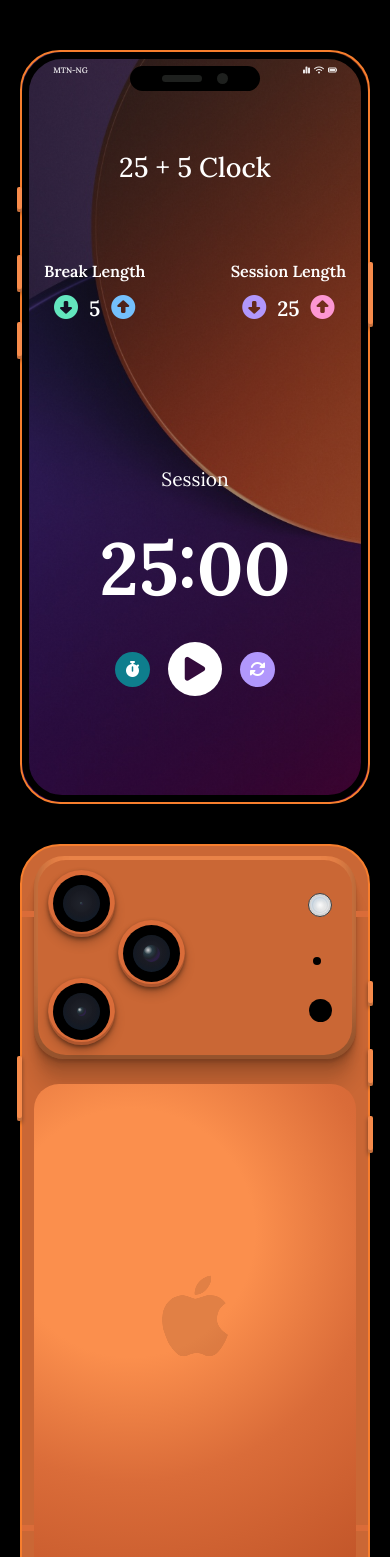
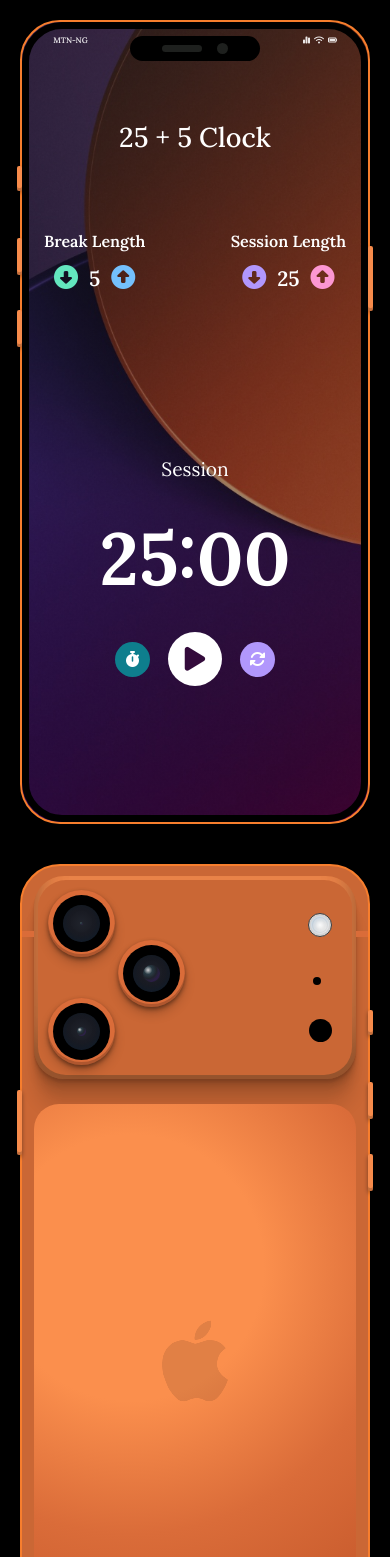
Before and after one commit to Yinka09/25-5-Clock, an Angular app: page / in a window 390 px wide. Shown: the top 1557 px of the page. Built offline with nearby package versions, Linux system fonts and the light colour scheme; a web font is replaced by a local one.

Commit message:
Reduce horizontal padding for app container

```diff
--- a/src/styles.scss
+++ b/src/styles.scss
@@ -19,7 +19,8 @@
   background-position: center;
   background-color: black;
 
-  padding: 50px 25px;
+  padding: 20px 25px;
+  //   padding: 50px 25px;
 
   height: 100dvh;
   display: flex;
@@ -31,11 +32,13 @@
   // font-family: "Roboto", sans-serif;
   // font-family: "Castoro Titling", serif;
   @media (max-width: 1025px) {
-    padding: 50px 20px;
+    padding: 20px 20px;
+    // padding: 50px 20px;
     flex-direction: column;
 
     height: 100%;
     gap: 40px;
+    // gap: 40px;
   }
 }
 
@@ -55,7 +58,8 @@
     rgba(0, 0, 0, 0.17) 0px 12px 13px, rgba(0, 0, 0, 0.09) 0px -3px 5px;
   //   height: 85vh;
 
-  height: calc(100dvh - 100px);
+  height: calc(100dvh - 40px);
+  //   height: calc(100dvh - 100px);
   position: relative;
   border: 2px solid #f77e2d;
   //   border: 2px solid #ee5c12;
@@ -66,7 +70,8 @@
     // height: 85dvh;
     width: 100%;
 
-    height: calc(100dvh - 90px);
+    height: calc(100dvh - 40px);
+    // height: calc(100dvh - 90px);
   }
 
   .sub-container {
@@ -192,7 +197,8 @@
     justify-content: center;
     // gap: 5px;
 
-    height: calc(100dvh - 430px);
+    height: calc(100dvh - 390px);
+    // height: calc(100dvh - 430px);
     gap: 30px;
 
     @media (max-width: 376px) {
@@ -386,7 +392,8 @@ button {
     rgba(0, 0, 0, 0.17) 0px 12px 13px, rgba(0, 0, 0, 0.09) 0px -3px 5px;
   //   height: 85vh;
 
-  height: calc(100dvh - 100px);
+  height: calc(100dvh - 40px);
+  //   height: calc(100dvh - 100px);
   position: relative;
   border: 2px solid #f77e2d;
   padding: 10px 12px;
@@ -394,7 +401,8 @@ button {
   @media (max-width: 1025px) {
     width: 100%;
 
-    height: calc(100dvh - 90px);
+    height: calc(100dvh - 40px);
+    // height: calc(100dvh - 90px);
   }
 
   .short-left-line {
@@ -554,7 +562,7 @@ button {
 
           @media (max-width: 380px) {
             left: 57px;
-            top: 45px;
+            top: 48px;
           }
         }
 
@@ -735,7 +743,8 @@ button {
   }
 
   .third-container {
-    height: calc(100dvh - 100px - 24dvh - 20px);
+    height: calc(100dvh - 40px - 24dvh - 20px);
+    // height: calc(100dvh - 100px - 24dvh - 20px);
     // background-color: black;
     padding: 25px 0 10px 0;
     @media (max-width: 1025px) {
@@ -743,7 +752,8 @@ button {
       // height: 85dvh;
       padding: 25px 0 10px 0;
 
-      height: calc(100dvh - 90px - 24dvh - 20px);
+      height: calc(100dvh - 40px - 24dvh - 20px);
+      //   height: calc(100dvh - 90px - 24dvh - 20px);
     }
 
     .inner-third-container {
```
